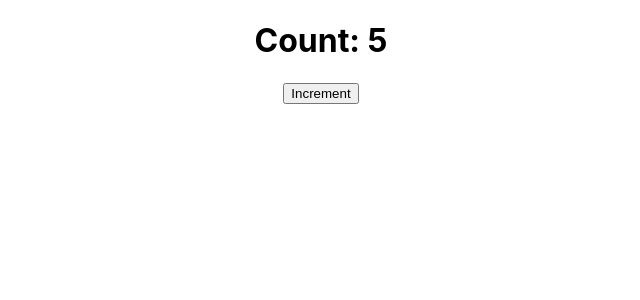
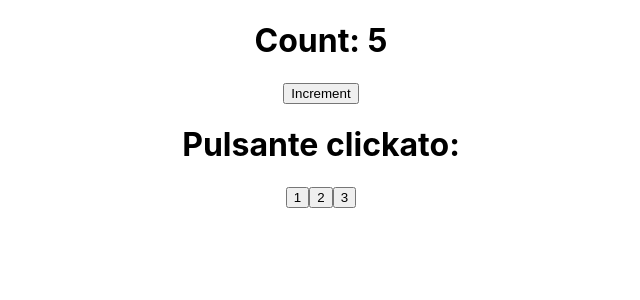
Before and after one commit to Edoardo-Longo/Esercizi-React, a React (Create React App) app in the folder my-app/: page / in a window 1280 px wide. Shown: the top 300 px of the page, without its empty margins (319-959 px from the left). Built offline with nearby package versions, Linux system fonts and the light colour scheme.

Commit message:
Events 3

```diff
--- a/my-app/src/App.js
+++ b/my-app/src/App.js
@@ -1,10 +1,12 @@
 import './App.css';
 import Counter from './Counter';
+import ClickTracker from './ClickTracker';
 
 function App() {
   return (
     <div className="App">
       <Counter initialValue={5} incrementBy={3} interval={500}/>
+      <ClickTracker/>
     </div>
   );
 }
--- /dev/null
+++ b/my-app/src/ClickTracker.js
@@ -0,0 +1,29 @@
+import React from 'react'
+
+class ClickTracker extends React.Component{
+
+    state = {
+        name: ''
+    }
+
+    handlerButtonIncrement = (event) => {
+        console.log(event)
+        this.setState((state) => {
+            return { name: event.target.innerText }
+        })
+    }
+
+    render(){
+        return(
+            <div>
+                <h1> Pulsante clickato: {this.state.name}</h1>
+                <button name="1" onClick={this.handlerButtonIncrement}>1</button>
+                <button name="2" onClick={this.handlerButtonIncrement}>2</button>
+                <button name="3" onClick={this.handlerButtonIncrement}>3</button>
+
+            </div>
+        )
+    }
+}
+
+export default ClickTracker
```
Also changed, not shown: 1 other file (tests, documents, lock files or other folders).
